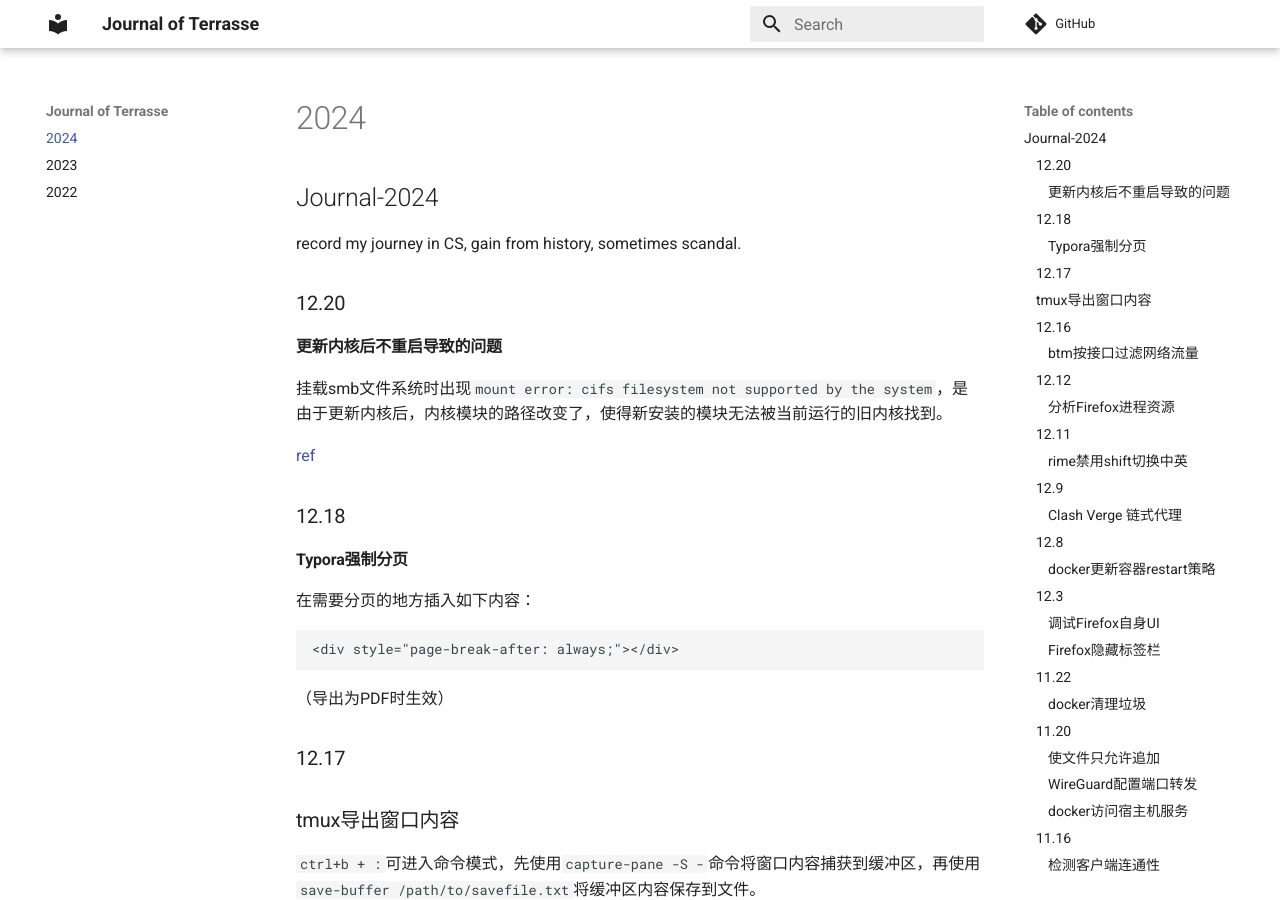
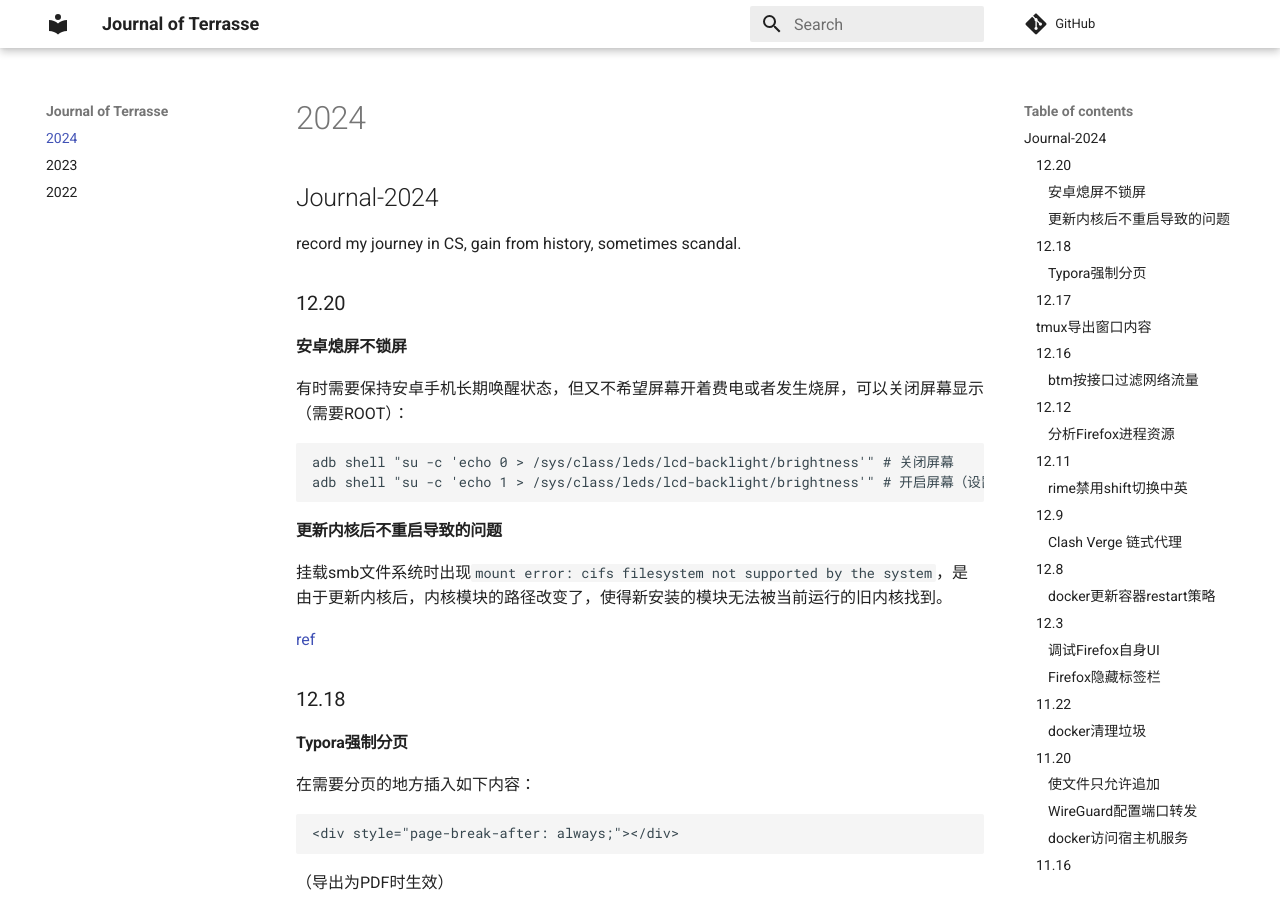
Before and after one commit to Jerry-Terrasse/journal, an MkDocs documentation site: the page built from docs/2024.md, in a window 1280 px wide and 900 px high. Built offline with MkDocs 1.6.1 and Material for MkDocs 9.7.7, drawn with Linux system fonts in a browser that asks for light colours; comment, search, counter and statistics services are not loaded.

Commit message:
update (Fri Dec 20 04:22:23 PM CST 2024)

````diff
--- a/docs/2024.md
+++ b/docs/2024.md
@@ -3,6 +3,15 @@
 record my journey in CS, gain from history, sometimes scandal.
 
 ### 12.20
+
+#### 安卓熄屏不锁屏
+
+有时需要保持安卓手机长期唤醒状态，但又不希望屏幕开着费电或者发生烧屏，可以关闭屏幕显示（需要ROOT）：
+
+```shell
+adb shell "su -c 'echo 0 > /sys/class/leds/lcd-backlight/brightness'" # 关闭屏幕
+adb shell "su -c 'echo 1 > /sys/class/leds/lcd-backlight/brightness'" # 开启屏幕（设置亮度为1）
+```
 
 #### 更新内核后不重启导致的问题
 
````
